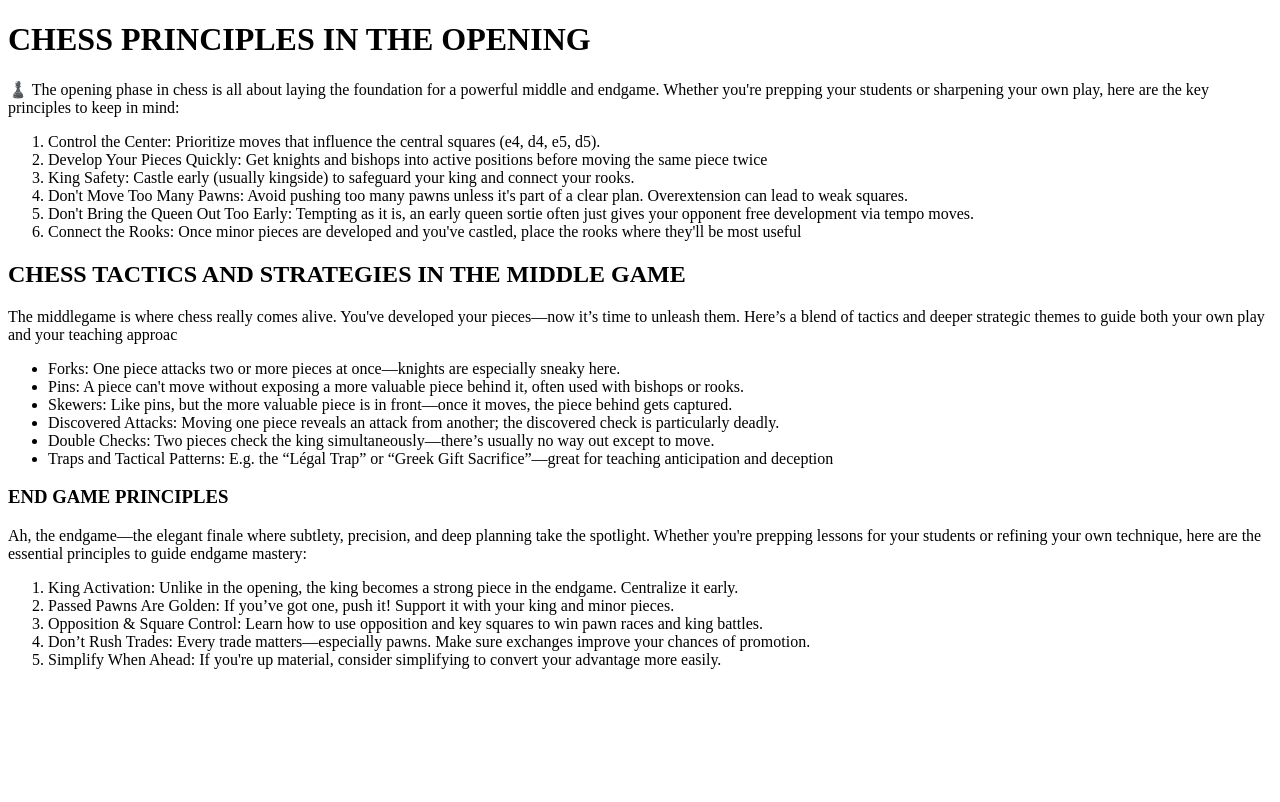
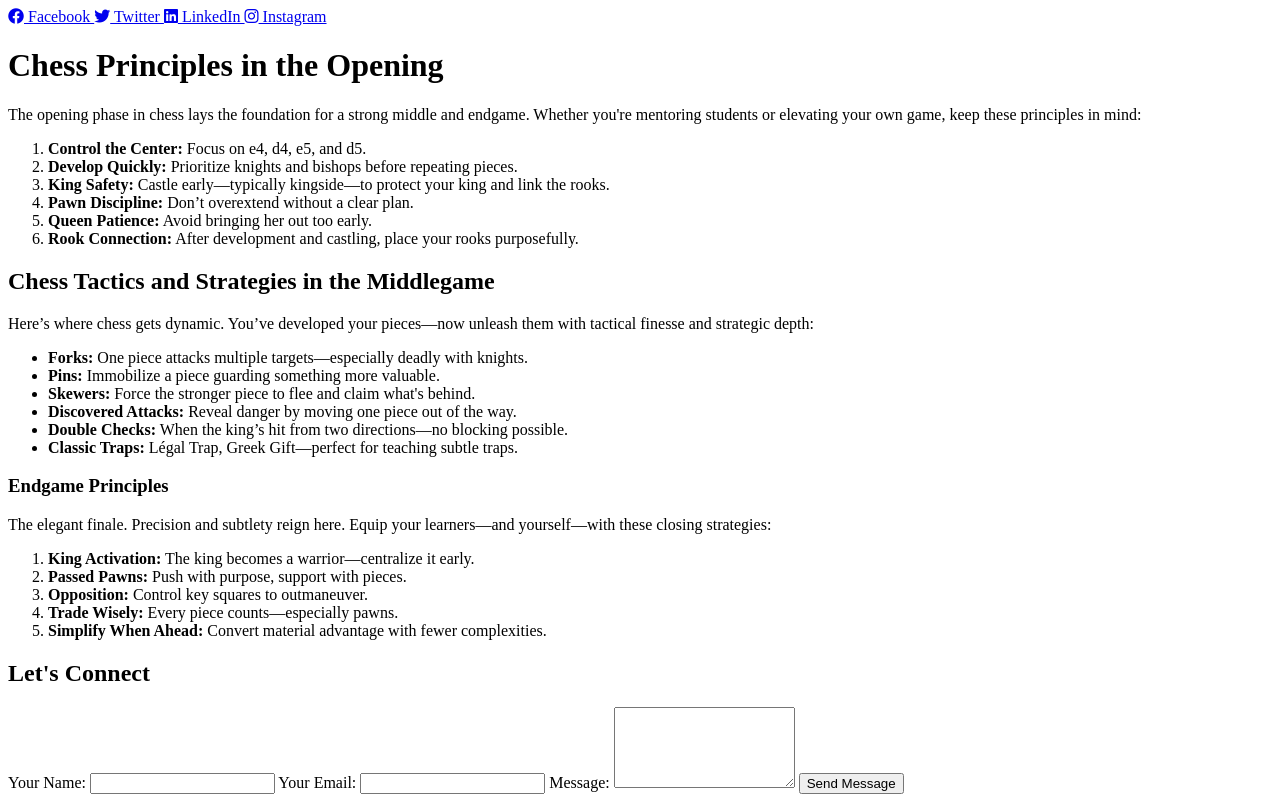
Before and after one commit to DennisKihumba/WebDevelopment.Week1.assignment, a plain HTML site: page index.html in a window 1280 px wide. Drawn offline with Linux system fonts and the light colour scheme.

Commit message:
Updated HTML with improved layout

```diff
--- a/index.html
+++ b/index.html
@@ -1,60 +1,89 @@
 <!DOCTYPE html>
 <html lang="en">
 <head>
-    <meta charset="UTF-8">
-    <meta name="viewport" content="width=device-width, initial-scale=1.0">
-    <title>chess principles</title>
+  <meta charset="UTF-8">
+  <meta name="viewport" content="width=device-width, initial-scale=1.0">
+  <title>Chess Principles</title>
+  <link rel="stylesheet" href="https://cdnjs.cloudflare.com/ajax/libs/font-awesome/6.4.0/css/all.min.css">
 </head>
 <body>
 
-<!--SECTION 1; OPENING PRINCIPLES-->
+  <!-- 🔗 Social Icons -->
+  <nav class="social-icons">
+    <a href="https://facebook.com/yourprofile" target="_blank" aria-label="Facebook">
+      <i class="fab fa-facebook"></i> Facebook
+    </a>
+    <a href="https://twitter.com/yourprofile" target="_blank" aria-label="Twitter">
+      <i class="fab fa-twitter"></i> Twitter
+    </a>
+    <a href="https://linkedin.com/in/yourprofile" target="_blank" aria-label="LinkedIn">
+      <i class="fab fa-linkedin"></i> LinkedIn
+    </a>
+    <a href="https://instagram.com/yourprofile" target="_blank" aria-label="Instagram">
+      <i class="fab fa-instagram"></i> Instagram
+    </a>
+  </nav>
 
-    <h1>CHESS PRINCIPLES IN THE OPENING</h1>
-    <P1>
-        ♟️ The opening phase in chess is all about laying the foundation for a powerful middle and endgame. Whether you're prepping your students or sharpening your own play, here are the key principles to keep in mind:
-    </P1>
+  <!-- ♟️ Opening Principles -->
+  <header>
+    <h1>Chess Principles in the Opening</h1>
+  </header>
 
-   <OL>
+  <section>
+    <p>The opening phase in chess lays the foundation for a strong middle and endgame. Whether you're mentoring students or elevating your own game, keep these principles in mind:</p>
+    <ol>
+      <li><strong>Control the Center:</strong> Focus on e4, d4, e5, and d5.</li>
+      <li><strong>Develop Quickly:</strong> Prioritize knights and bishops before repeating pieces.</li>
+      <li><strong>King Safety:</strong> Castle early—typically kingside—to protect your king and link the rooks.</li>
+      <li><strong>Pawn Discipline:</strong> Don’t overextend without a clear plan.</li>
+      <li><strong>Queen Patience:</strong> Avoid bringing her out too early.</li>
+      <li><strong>Rook Connection:</strong> After development and castling, place your rooks purposefully.</li>
+    </ol>
+  </section>
 
-    <LI>Control the Center: Prioritize moves that influence the central squares (e4, d4, e5, d5).</LI>
-    <LI>Develop Your Pieces Quickly: Get knights and bishops into active positions before moving the same piece twice</LI>
-    <LI>King Safety: Castle early (usually kingside) to safeguard your king and connect your rooks.</LI>
-    <LI>Don't Move Too Many Pawns: Avoid pushing too many pawns unless it's part of a clear plan. Overextension can lead to weak squares.</LI>
-    <LI>Don't Bring the Queen Out Too Early: Tempting as it is, an early queen sortie often just gives your opponent free development via tempo moves.</LI>
-    <LI>Connect the Rooks: Once minor pieces are developed and you've castled, place the rooks where they'll be most useful</LI>
+  <!-- 🧠 Middlegame Tactics & Strategy -->
+  <section>
+    <h2>Chess Tactics and Strategies in the Middlegame</h2>
+    <p>Here’s where chess gets dynamic. You’ve developed your pieces—now unleash them with tactical finesse and strategic depth:</p>
+    <ul>
+      <li><strong>Forks:</strong> One piece attacks multiple targets—especially deadly with knights.</li>
+      <li><strong>Pins:</strong> Immobilize a piece guarding something more valuable.</li>
+      <li><strong>Skewers:</strong> Force the stronger piece to flee and claim what's behind.</li>
+      <li><strong>Discovered Attacks:</strong> Reveal danger by moving one piece out of the way.</li>
+      <li><strong>Double Checks:</strong> When the king’s hit from two directions—no blocking possible.</li>
+      <li><strong>Classic Traps:</strong> Légal Trap, Greek Gift—perfect for teaching subtle traps.</li>
+    </ul>
+  </section>
 
-   </OL>
+  <!-- 🎯 Endgame Principles -->
+  <section>
+    <h3>Endgame Principles</h3>
+    <p>The elegant finale. Precision and subtlety reign here. Equip your learners—and yourself—with these closing strategies:</p>
+    <ol>
+      <li><strong>King Activation:</strong> The king becomes a warrior—centralize it early.</li>
+      <li><strong>Passed Pawns:</strong> Push with purpose, support with pieces.</li>
+      <li><strong>Opposition:</strong> Control key squares to outmaneuver.</li>
+      <li><strong>Trade Wisely:</strong> Every piece counts—especially pawns.</li>
+      <li><strong>Simplify When Ahead:</strong> Convert material advantage with fewer complexities.</li>
+    </ol>
+  </section>
 
-   <!--SECTION2; CHESS STRATEGIES AND TACTICS-->
-   <h2> CHESS TACTICS AND STRATEGIES IN THE MIDDLE GAME</h2>
-   <P1>
-    The middlegame is where chess really comes alive. You've developed your pieces—now it’s time to unleash them. Here’s a blend of tactics and deeper strategic themes to guide both your own play and your teaching approac
-   </P1>
-   <UL>
-    <LI>Forks: One piece attacks two or more pieces at once—knights are especially sneaky here.</LI>
-    <LI>Pins: A piece can't move without exposing a more valuable piece behind it, often used with bishops or rooks.</LI>
-<LI>Skewers: Like pins, but the more valuable piece is in front—once it moves, the piece behind gets captured.</LI>
-<LI>Discovered Attacks: Moving one piece reveals an attack from another; the discovered check is particularly deadly.</LI>
-<LI>Double Checks: Two pieces check the king simultaneously—there’s usually no way out except to move.</LI>
-<LI>Traps and Tactical Patterns: E.g. the “Légal Trap” or “Greek Gift Sacrifice”—great for teaching anticipation and deception</LI>
+  <!-- 📬 Contact Form -->
+  <section>
+    <h2>Let's Connect</h2>
+    <form class="contact-form" action="https://formspree.io/f/your-form-id" method="POST">
+      <label for="name">Your Name:</label>
+      <input type="text" id="name" name="name" required>
 
-</UL>
+      <label for="email">Your Email:</label>
+      <input type="email" id="email" name="email" required>
 
+      <label for="message">Message:</label>
+      <textarea id="message" name="message" rows="5" required></textarea>
 
-<!--SECTION 3; END GAME PRINCIPLES IN CHESS-->
-
-<h3>END GAME PRINCIPLES</h3>
-<P1>
-    Ah, the endgame—the elegant finale where subtlety, precision, and deep planning take the spotlight. Whether you're prepping lessons for your students or refining your own technique, here are the essential principles to guide endgame mastery:
-</P1>
-<OL>
-    <LI>King Activation: Unlike in the opening, the king becomes a strong piece in the endgame. Centralize it early.</LI>
-<LI>Passed Pawns Are Golden: If you’ve got one, push it! Support it with your king and minor pieces.</LI>
-<LI>Opposition & Square Control: Learn how to use opposition and key squares to win pawn races and king battles.</LI>
-<LI>Don’t Rush Trades: Every trade matters—especially pawns. Make sure exchanges improve your chances of promotion.</LI>
-<LI>Simplify When Ahead: If you're up material, consider simplifying to convert your advantage more easily.</LI>
-</OL>
-
+      <button type="submit">Send Message</button>
+    </form>
+  </section>
 
 </body>
 </html>
```
